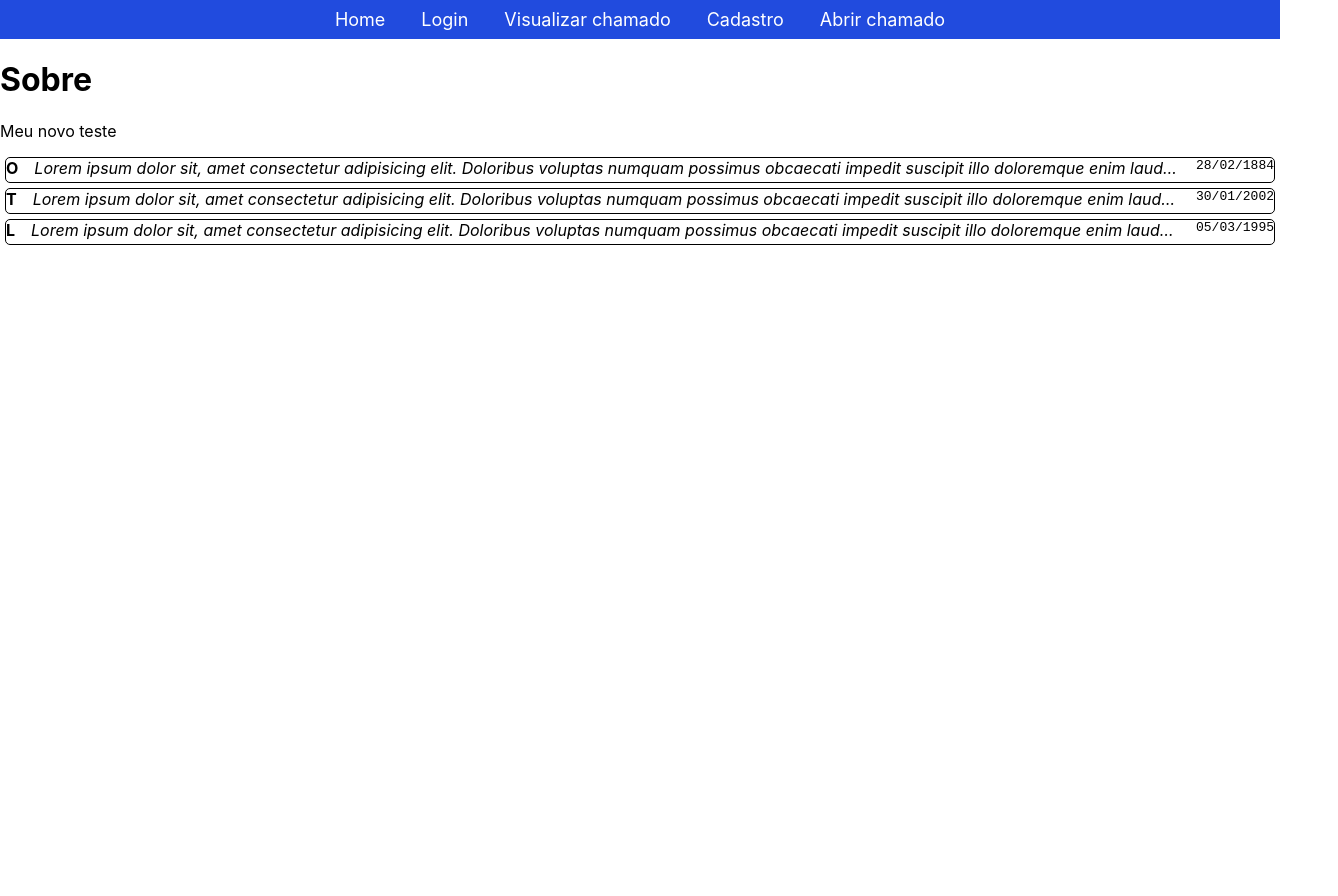
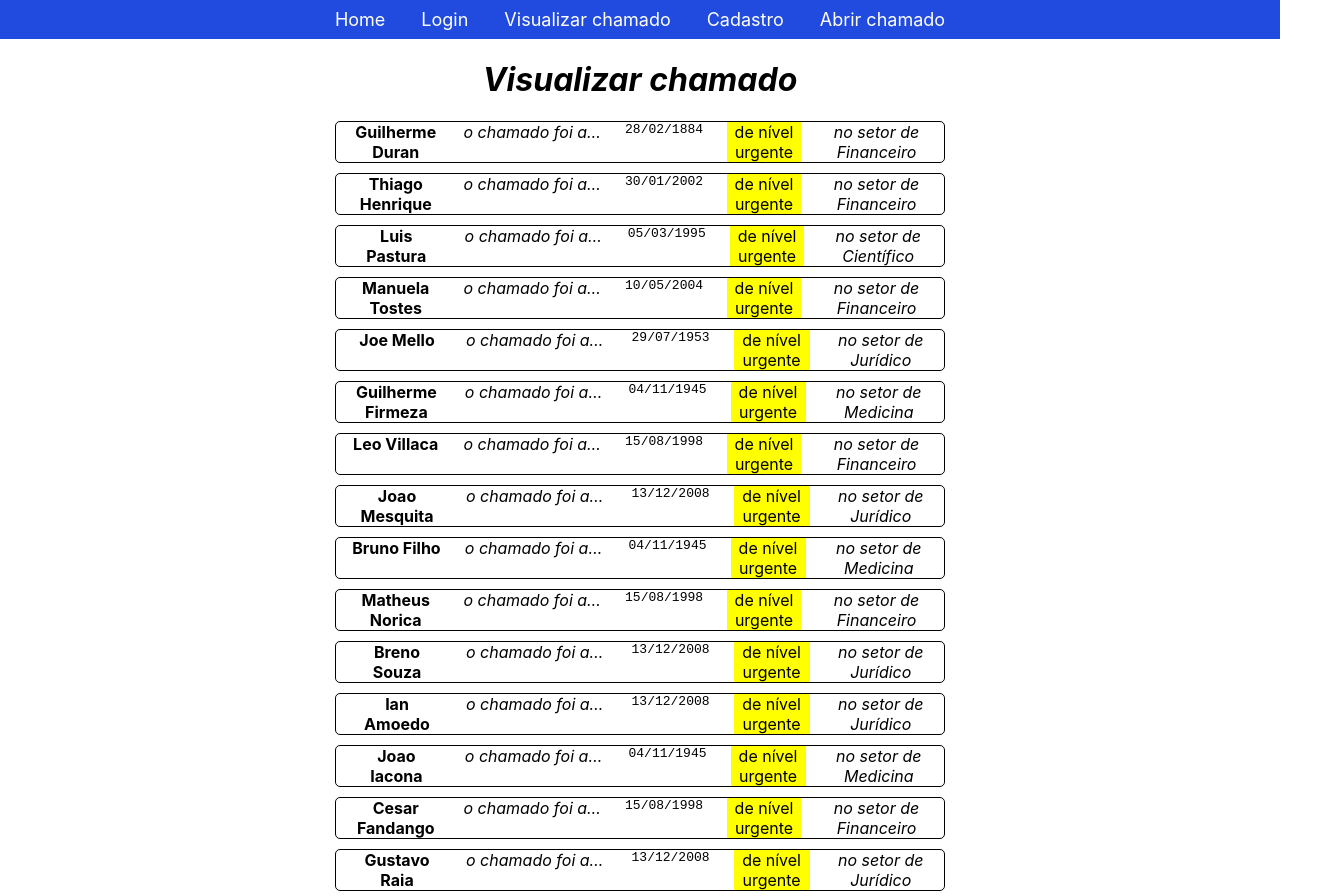
Before and after one commit to GabrielFAlves/codgo-noend, a React (Create React App) app: page /sobre in a window 1280 px wide. Shown: the top 896 px of the page, 1338 px wide, since content can reach past the window. Before the commit the page ends 800 px from the top, so only its background shows below. Built offline with nearby package versions, Linux system fonts and the light colour scheme.

Commit message:
firmeza salvou meu trabalho, creditos para elegit add .

```diff
--- a/src/components/Cartao/Cartao.jsx
+++ b/src/components/Cartao/Cartao.jsx
@@ -1,19 +1,24 @@
-import { Container, Descricao, Momento, Simbolo } from "./style";
+import {  Container, Descricao, Momento, Simbolo, Criticidade,Setor } from "./style";
 
 const Cartao = ( props ) => (
+
     <Container>
         <Simbolo>{ props.simb }</Simbolo>
-        <Descricao>Lorem ipsum dolor sit,
-            amet consectetur adipisicing elit.
-            Doloribus voluptas numquam possimus
-            obcaecati impedit suscipit illo
-            doloremque enim laudantium quaerat
-            pariatur amet dolores harum eveniet
-            voluptate dolorum, ratione
-            ipsa blanditiis!
+        <Descricao>{props.descri}
+            o chamado foi aberto na data
         </Descricao>
-        <Momento>{ props.data }</Momento>
+       <Momento>{ props.data }</Momento>
+       <Criticidade>
+            de nível  {props.critico}
+        </Criticidade>
+        <Setor>
+            no setor de {props.setor}
+        </Setor>
+
+
     </Container>
+
 );
 
+
 export default Cartao;
--- a/src/components/Cartao/style.js
+++ b/src/components/Cartao/style.js
@@ -1,18 +1,22 @@
 import styled from "styled-components";
 
+
 const Container = styled.div`
+    width: 45%;
     border-radius: 5px;
     border: solid 1px black;
-
     display: flex;
     flex-direction: row;
-    column-gap: 1em;
+    column-gap: 1.5em;
+    margin: 10px;
+    padding: 0 1em;
 
-    margin: 5px;
+
 `;
 
 const Simbolo = styled.span`
     font-weight: bolder;
+    width: 9em;
 `;
 
 const Descricao = styled.span`
@@ -27,4 +31,18 @@ const Momento = styled.span`
     font-family: monospace;
 `;
 
-export { Container, Simbolo, Descricao, Momento };
+const Criticidade = styled.span`
+    background-color: yellow;
+`;
+
+const Setor = styled.span`
+    font-style: italic
+`;
+
+const Imagem = styled.img`
+margin-left: 87%;
+margin-top: 50px;
+
+`;
+
+export { Container, Simbolo, Descricao, Criticidade, Momento, Setor, Imagem };
--- a/src/pages/Sobre.jsx
+++ b/src/pages/Sobre.jsx
@@ -1,24 +1,127 @@
 import Menu from "../components/Menu/Menu";
 import Cartao from "../components/Cartao/Cartao";
+import imagem from "./imgmicromeros.jpeg";
+import { Imagem } from "../components/Cartao/style";
+
 
 const Sobre = () => (
     <>
     <Menu />
-    <h1>Sobre</h1>
-    <p>Meu novo teste</p>
+    <center><h1><i>Visualizar chamado</i></h1></center>
+    <center>
     <Cartao
-        simb={"O"}
+        simb={"Guilherme Duran"}
         data={"28/02/1884"}
+        setor={"Financeiro"}
+        critico={"urgente"}
     />
     <Cartao
-        simb={"T"}
+        simb={"Thiago Henrique "}
         data={"30/01/2002"}
+        setor={"Financeiro"}
+        critico={"urgente"}
     />
     <Cartao
-        simb={"L"}
+        simb={"Luis Pastura "}
         data={"05/03/1995"}
+        setor={"Científico"}
+        critico={"urgente"}
     />
-    </>
+    <Cartao
+        simb={"Manuela Tostes"}
+        data={"10/05/2004"}
+        setor={"Financeiro"}
+        critico={"urgente"}
+    />
+       <Cartao
+        simb={"Joe Mello"}
+        data={"29/07/1953"}
+        setor={"Jurídico"}
+        critico={"urgente"}
+    />
+    <Cartao
+        simb={"Guilherme Firmeza"}
+        data={"04/11/1945"}
+        setor={"Medicina"}
+        critico={"urgente"}
+    />
+    <Cartao
+        simb={"Leo Villaca"}
+        data={"15/08/1998"}
+        setor={"Financeiro"}
+        critico={"urgente"}
+    />
+    <Cartao
+        simb={"Joao Mesquita"}
+        data={"13/12/2008"}
+        setor={"Jurídico"}
+        critico={"urgente"}
+    />
+     <Cartao
+        simb={"Bruno Filho"}
+        data={"04/11/1945"}
+        setor={"Medicina"}
+        critico={"urgente"}
+    />
+    <Cartao
+        simb={"Matheus Norica"}
+        data={"15/08/1998"}
+        setor={"Financeiro"}
+        critico={"urgente"}
+    />
+    <Cartao
+        simb={"Breno Souza"}
+        data={"13/12/2008"}
+        setor={"Jurídico"}
+        critico={"urgente"}
+    />
+        <Cartao
+        simb={"Ian Amoedo"}
+        data={"13/12/2008"}
+        setor={"Jurídico"}
+        critico={"urgente"}
+    />
+     <Cartao
+        simb={"Joao Iacona"}
+        data={"04/11/1945"}
+        setor={"Medicina"}
+        critico={"urgente"}
+    />
+    <Cartao
+        simb={"Cesar Fandango"}
+        data={"15/08/1998"}
+        setor={"Financeiro"}
+        critico={"urgente"}
+    />
+    <Cartao
+        simb={"Gustavo Raia"}
+        data={"13/12/2008"}
+        setor={"Jurídico"}
+        critico={"urgente"}
+    />
+    <Cartao
+        simb={"Bruno Filho"}
+        data={"13/12/2008"}
+        setor={"Medicina"}
+        critico={"urgente"}
+    />
+    <Cartao
+        simb={"Breno Souza"}
+        data={"13/12/2008"}
+        setor={"Jurídico"}
+        critico={"urgente"}
+    />
+    <Cartao
+        simb={"Eduardo Mangeli"}
+        data={"13/12/2008"}
+        setor={"Jurídico"}
+        critico={"urgente"}
+    />
+    </center>
+
+    <Imagem src={imagem} />
+
+ </>
 );
 
 
```
Also changed, not shown: src/pages/imgmicromeros.jpeg (added), 1 other file (tests, documents, lock files or other folders).
